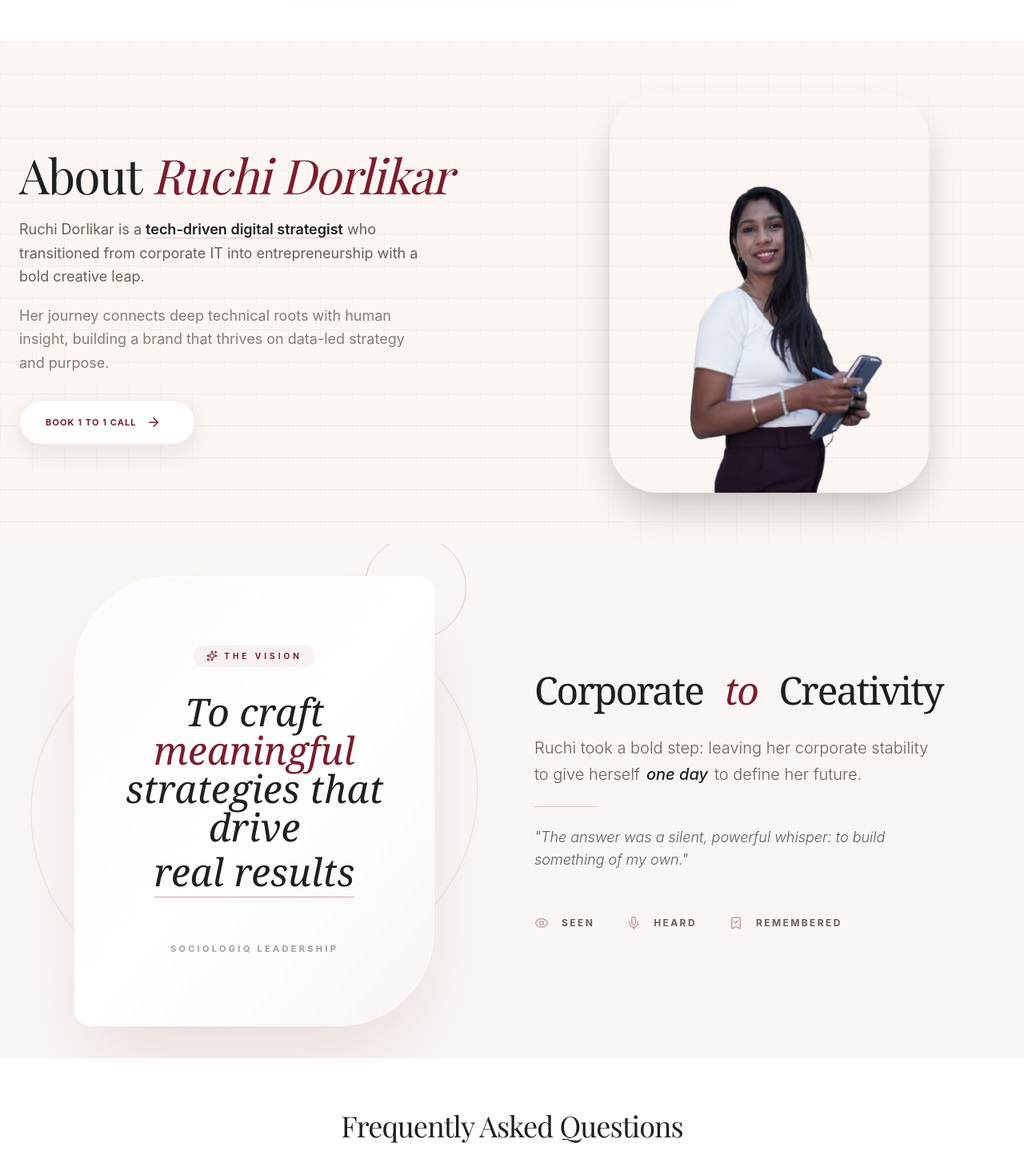
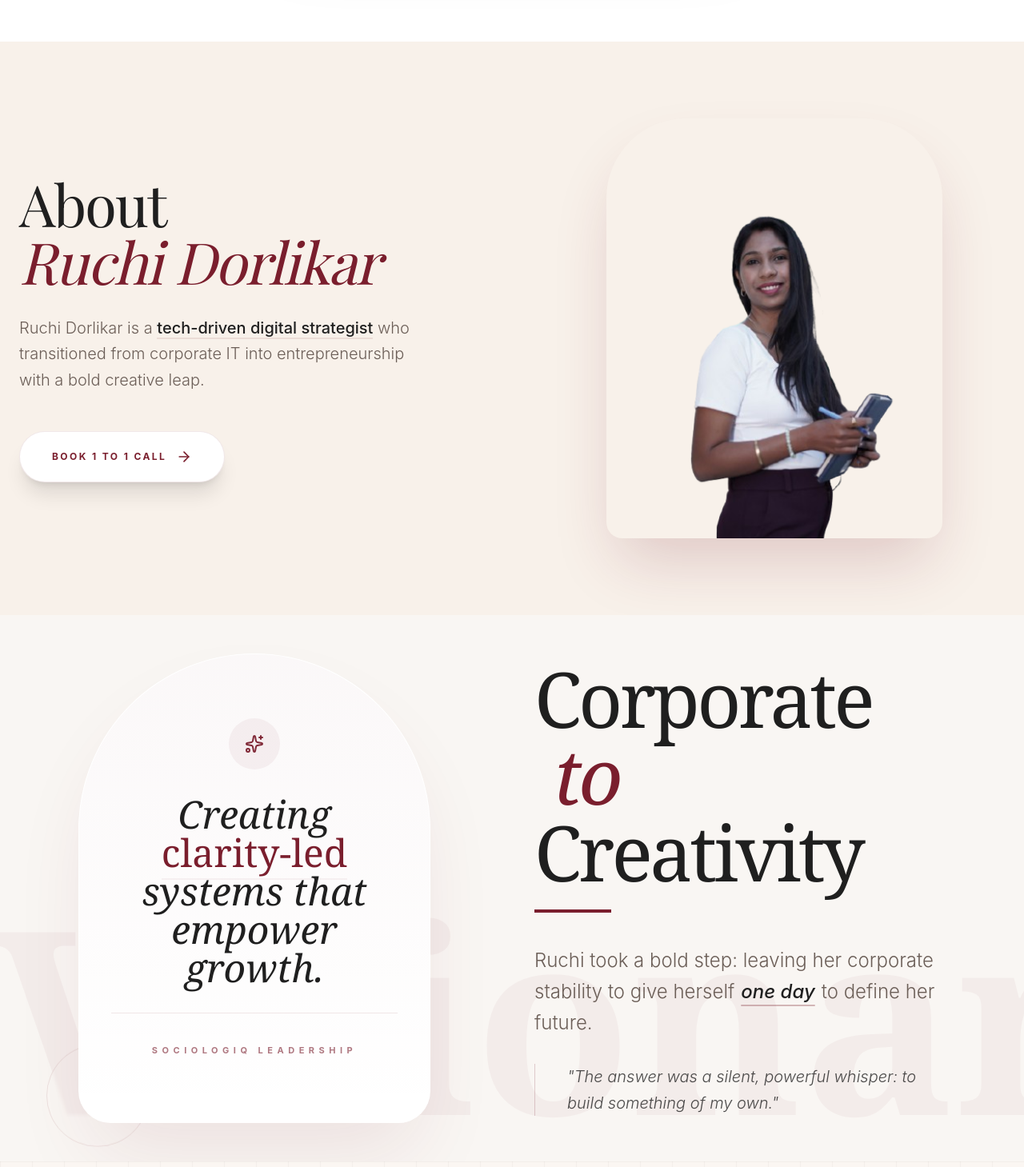
Before and after one commit to sociologiqdigital/Workshop-Website, a React (Vite) app in the folder client/: page /about in a window 1280 px wide. Shown: the part 540-1999 px from the top of the page at 80% size. Built offline with nearby package versions, Linux system fonts and the light colour scheme.

Commit message:
feat: enhance About and FAQ sections with improved animations and layout adjustments

```diff
--- a/client/src/component/pages/About.jsx
+++ b/client/src/component/pages/About.jsx
@@ -10,12 +10,21 @@ import PremiumCarousel from "./PremiumCarousel";
 
 export default function About({ onBookClick }) {
   const containerRef = useRef(null);
+  const visionRef = useRef(null);
+
   const { scrollYProgress } = useScroll({
     target: containerRef,
     offset: ["start end", "end start"],
   });
 
+  const { scrollYProgress: visionScroll } = useScroll({
+    target: visionRef,
+    offset: ["start end", "end start"],
+  });
+
   const imageY = useTransform(scrollYProgress, [0, 1], ["-10%", "10%"]);
+  const visionTextX = useTransform(visionScroll, [0, 1], ["10%", "-10%"]);
+  const floatY = useTransform(visionScroll, [0, 1], ["0%", "-15%"]);
 
   return (
     <div
@@ -24,59 +33,53 @@ export default function About({ onBookClick }) {
     >
       <PremiumCarousel />
 
-      {/* --- HERO SECTION --- */}
-      <section className="relative py-12 md:py-16 overflow-hidden grid-bg">
+      {/* --- HERO SECTION (Remains consistent) --- */}
+      <motion.section
+        initial={{ opacity: 0, y: 24 }}
+        whileInView={{ opacity: 1, y: 0 }}
+        transition={{ duration: 0.8, ease: "easeOut" }}
+        viewport={{ once: true, amount: 0.2 }}
+        className="relative py-12 md:py-24 overflow-hidden "
+      >
         <div className="max-w-7xl mx-auto px-6 relative">
-          <div className="grid grid-cols-1 lg:grid-cols-12 gap-10 lg:gap-14 items-center">
-            {/* TEXT CONTENT */}
-            <div className="lg:col-span-6 space-y-6 order-2 lg:order-1">
-              <header className="space-y-3">
-                <motion.div
-                  initial={{ opacity: 0, x: -20 }}
-                  whileInView={{ opacity: 1, x: 0 }}
-                  transition={{ duration: 0.6 }}
-                  className="flex items-center gap-3"
+          <div className="grid grid-cols-1 lg:grid-cols-12 gap-10 lg:gap-20 items-center">
+            <div className="lg:col-span-6 space-y-8 order-2 lg:order-1">
+              <header className="space-y-4">
+                <motion.h1
+                  initial={{ opacity: 0, y: 20 }}
+                  whileInView={{ opacity: 1, y: 0 }}
+                  className="font-heading text-5xl md:text-7xl text-dark leading-[1] tracking-tight"
                 >
-                  {/* <span className="h-px w-12 bg-primary/30" /> */}
-                </motion.div>
-
-                <h1 className="font-heading text-4xl md:text-5xl lg:text-6xl text-dark leading-[1.1] tracking-tight">
-                  About {""}
+                  About <br />
                   <span className="text-primary italic font-medium">
                     Ruchi Dorlikar
                   </span>
-                </h1>
+                </motion.h1>
               </header>
 
-              <div className="space-y-5 text-base md:text-lg text-muted/90 max-w-lg leading-relaxed">
+              <div className="space-y-6 text-lg md:text-xl text-muted/90 max-w-lg leading-relaxed font-light">
                 <p>
                   Ruchi Dorlikar is a{" "}
-                  <span className="text-dark font-semibold border-b border-primary/20">
+                  <span className="text-dark font-medium border-b-2 border-primary/10">
                     tech-driven digital strategist
                   </span>{" "}
                   who transitioned from corporate IT into entrepreneurship with
                   a bold creative leap.
                 </p>
-                <p className="opacity-80">
-                  Her journey connects deep technical roots with human insight,
-                  building a brand that thrives on data-led strategy and
-                  purpose.
-                </p>
               </div>
 
-              {/* WATER WAVE BUTTON */}
-              <div className="pt-2">
+              <div className="pt-4">
                 <motion.button
                   whileHover={{ scale: 1.02 }}
                   whileTap={{ scale: 0.98 }}
                   onClick={onBookClick}
-                  className="wave-button group relative h-[56px] min-w-[220px] overflow-hidden bg-white text-primary px-8 py-4 text-[11px] font-bold rounded-full transition-all shadow-soft border border-primary/10 hover:border-primary/30"
+                  className="wave-button group relative h-[64px] min-w-[240px] overflow-hidden bg-white text-primary px-10 py-4 text-[12px] font-bold rounded-full transition-all shadow-xl border border-primary/10"
                 >
-                  <span className="wave-text relative z-10 flex items-center gap-3 tracking-widest uppercase text-primary transition-colors group-hover:text-white">
+                  <span className="wave-text relative z-10 flex items-center gap-3 tracking-[0.2em] uppercase text-primary group-hover:text-white transition-colors duration-500">
                     Book 1 to 1 call
                     <ArrowRight
-                      size={18}
-                      className="wave-icon group-hover:translate-x-1 transition-transform"
+                      size={20}
+                      className="group-hover:translate-x-2 transition-transform duration-500"
                     />
                   </span>
                   <svg
@@ -93,25 +96,9 @@ export default function About({ onBookClick }) {
               </div>
             </div>
 
-            {/* HERO IMAGE */}
             <div className="lg:col-span-6 flex justify-center order-1 lg:order-2 relative">
-              <div className="absolute inset-0 bg-primary/5 rounded-full blur-3xl scale-75 -z-10" />
-              <div className="about-orbit" aria-hidden="true">
-                <svg viewBox="0 0 200 200">
-                  <defs>
-                    <path
-                      id="about-orbit-path"
-                      d="M 100,20 a 80,80 0 1,1 -0.1,0"
-                    />
-                  </defs>
-                  {/* <text>
-                    <textPath href="#about-orbit-path" startOffset="0%">
-                      Think • Digital • Act • Think • Digital • Act •
-                    </textPath>
-                  </text> */}
-                </svg>
-              </div>
-              <div className="relative z-10 w-full max-w-[400px] aspect-[4/5] rounded-[60px] overflow-hidden shadow-2xl">
+              <div className="absolute inset-0 bg-primary/5 rounded-full blur-[120px] scale-110 -z-10" />
+              <div className="relative z-10 w-full max-w-[420px] aspect-[4/5] rounded-[100px_100px_20px_20px] overflow-hidden shadow-[0_40px_80px_-15px_rgba(122,30,45,0.2)]">
                 <motion.img
                   style={{ y: imageY }}
                   src={AboutImg}
@@ -122,154 +109,170 @@ export default function About({ onBookClick }) {
             </div>
           </div>
         </div>
-      </section>
+      </motion.section>
 
-      {/* --- THE VISION SECTION --- */}
-      <section className="relative py-8 md:py-10 bg-[#F9F6F3] overflow-hidden">
-        {/* 1. Background Typography (The "V" for Vision) */}
-        {/* <div className="absolute top-1/2 left-0 -translate-y-1/2 -translate-x-1/4 select-none pointer-events-none">
-          <span className="text-[40rem] font-serif  text-primary/5 leading-none">
-            V
+      {/* --- THE VISION SECTION (RE-DESIGNED) --- */}
+      <motion.section
+        ref={visionRef}
+        className="relative py-10 md:py-12 bg-[#F9F6F3] overflow-hidden"
+        initial={{ opacity: 0, y: 24 }}
+        whileInView={{ opacity: 1, y: 0 }}
+        transition={{ duration: 0.8, ease: "easeOut" }}
+        viewport={{ once: true, amount: 0.2 }}
+      >
+        {/* Background Large Text Parallax */}
+        <motion.div
+          style={{ x: visionTextX }}
+          className="absolute top-1/2 left-0 -translate-y-1/2 select-none pointer-events-none z-0 opacity-[0.04]"
+        >
+          <span className="text-[8rem] md:text-[14rem] lg:text-[20rem] font-serif font-bold text-primary leading-none whitespace-nowrap">
+            Visionary
           </span>
-        </div> */}
+        </motion.div>
 
         <div className="max-w-7xl mx-auto px-6 relative z-10">
-          <div className="grid grid-cols-1 lg:grid-cols-12 gap-14 items-center">
-            {/* LEFT COLUMN: THE VISION PORTAL */}
+          <div className="grid grid-cols-1 lg:grid-cols-12 gap-10 lg:gap-14 items-center">
+            {/* LEFT COLUMN: THE ARCH PORTAL */}
             <div className="lg:col-span-6 relative">
               <motion.div
                 initial={{ opacity: 0, scale: 0.9 }}
                 whileInView={{ opacity: 1, scale: 1 }}
-                transition={{ duration: 1.2, ease: [0.22, 1, 0.36, 1] }}
-                className="relative aspect-[4/5] w-full max-w-[450px] mx-auto"
+                transition={{ duration: 1, ease: [0.22, 1, 0.36, 1] }}
+                className="relative w-full max-w-[440px] aspect-[3/4] mx-auto"
               >
-                {/* Subtle Animated Ring */}
+                {/* Rotating Text Orbit */}
                 <motion.div
                   animate={{ rotate: 360 }}
                   transition={{
-                    duration: 30,
+                    duration: 20,
                     repeat: Infinity,
                     ease: "linear",
                   }}
-                  className="absolute inset-0 border border-primary/10 rounded-full scale-110"
+                  className="absolute -inset-12 z-20 pointer-events-none"
+                >
+                  {/* <svg viewBox="0 0 200 200" className="w-full h-full">
+                    <path
+                      id="circlePath"
+                      d="M 100, 100 m -80, 0 a 80,80 0 1,1 160,0 a 80,80 0 1,1 -160,0"
+                      fill="transparent"
                     />
+                    <text className="text-[9px] md:text-[10px] uppercase tracking-[0.7em] font-bold fill-primary/40">
+                      <textPath href="#circlePath">
+                        Think • Digital • Act • Think • Digital • Act •
+                      </textPath>
+                    </text>
+                  </svg> */}
+                </motion.div>
 
-                {/* THE VISION CARD: Glassmorphism over a soft gradient */}
-                <div className="relative h-full w-full rounded-[120px] rounded-tr-[20px] rounded-bl-[20px] overflow-hidden bg-white shadow-[0_50px_100px_-20px_rgba(122,30,45,0.12)] border border-white flex flex-col items-center justify-center p-12 text-center group">
-                  {/* Internal Gradient Glow */}
-                  <div className="absolute inset-0 bg-gradient-to-br from-primary/5 via-transparent to-primary/10 opacity-50" />
+                {/* THE ARCH CARD */}
+                <div
+                  className="relative h-full w-full bg-white shadow-[0_50px_100px_-20px_rgba(122,30,45,0.1)] border border-white/50 overflow-hidden flex flex-col items-center justify-center p-8 md:p-10 text-center"
+                  style={{ borderRadius: "220px 220px 40px 40px" }}
+                >
+                  <div className="absolute inset-0 bg-gradient-to-b from-primary/[0.03] to-transparent" />
 
                   <div className="relative z-10 space-y-8">
-                    <div className="inline-flex items-center gap-2 px-4 py-1.5 bg-primary/5 rounded-full">
-                      <Sparkles
-                        size={14}
-                        className="text-primary animate-pulse"
-                      />
-                      <span className="text-[10px] uppercase tracking-[0.4em] font-bold text-primary">
-                        The Vision
-                      </span>
+                    <div className="w-16 h-16 bg-primary/5 rounded-full flex items-center justify-center mx-auto mb-4">
+                      <Sparkles className="text-primary w-6 h-6 animate-pulse" />
                     </div>
 
-                    <h3 className="font-serif italic text-3xl md:text-4xl lg:text-5xl text-dark leading-[1.15]">
-                      To craft <span className="text-primary">meaningful</span>{" "}
-                      strategies that drive <br />
-                      <span className="relative inline-block mt-2">
-                        real results
-                        <motion.span
-                          initial={{ width: 0 }}
-                          whileInView={{ width: "100%" }}
-                          transition={{ delay: 1, duration: 1 }}
-                          className="absolute left-0 -bottom-2 h-[1px] bg-primary/40"
-                        />
-                      </span>
+                    <h3 className="font-serif italic text-3xl md:text-4xl lg:text-5xl text-dark leading-[1.2]">
+                      Creating{" "}
+                      <span className="text-primary not-italic font-medium border-b-2 border-primary/5">
+                        clarity-led
+                      </span>{" "}
+                      systems that empower growth.
                     </h3>
 
-                    <div className="pt-8">
-                      <p className="text-[11px] font-bold tracking-[0.3em] uppercase text-muted/60">
+                    <div className="pt-8 border-t border-primary/10">
+                      <a
+                        href="https://sociologiq.in/"
+                        target="_blank"
+                        rel="noreferrer"
+                        className="text-[11px] font-bold tracking-[0.5em] uppercase text-primary/60 hover:text-primary transition-colors"
+                      >
                         SociologiQ Leadership
-                      </p>
+                      </a>
                     </div>
                   </div>
                 </div>
 
-                {/* Decorative Floating Element (Thin Line Circle) */}
+                {/* Parallax Floating Accent */}
                 <motion.div
-                  animate={{ y: [0, -20, 0] }}
-                  transition={{
-                    duration: 5,
-                    repeat: Infinity,
-                    ease: "easeInOut",
-                  }}
-                  className="absolute -top-10 -right-10 w-32 h-32 rounded-full border border-primary/20 backdrop-blur-sm -z-10"
+                  style={{ y: floatY }}
+                  className="absolute -bottom-10 -left-10 w-32 h-32 rounded-full border border-primary/10 backdrop-blur-[2px] -z-10 hidden md:block"
                 />
               </motion.div>
             </div>
 
             {/* RIGHT COLUMN: THE STORY */}
-            <div className="lg:col-span-6 space-y-8">
+            <div className="lg:col-span-6 space-y-12">
               <motion.div
-                initial={{ opacity: 0, x: 40 }}
+                initial={{ opacity: 0, x: 50 }}
                 whileInView={{ opacity: 1, x: 0 }}
                 transition={{ duration: 0.8 }}
-                className="space-y-8"
+                className="space-y-10"
               >
-                <div className="space-y-4">
-                  {/* <div className="flex items-center gap-3"> */}
-                    {/* <div className="h-[1px] w-8 bg-primary/30" /> */}
-                    {/* <span className="text-[11px] font-bold tracking-[0.3em] uppercase text-primary/80">
-                      The Journey
-                    </span> */}
-                  {/* </div> */}
-                  <h2 className="text-4xl md:text-5xl font-serif leading-[0.9] text-dark tracking-tighter">
-                    Corporate{" "}
-                    <span className="text-primary italic font-light mx-3 md:mx-4">
+                <div className="space-y-6">
+                  <h2 className="text-6xl md:text-8xl font-serif leading-[0.8] text-dark tracking-tighter">
+                    Corporate <br />
+                    <span className="text-primary italic font-light ml-6">
                       to
                     </span>{" "}
+                    <br />
                     Creativity
                   </h2>
+                  <div className="h-1 w-24 bg-primary" />
                 </div>
 
-                <div className="space-y-6 max-w-lg">
-                  <p className="text-xl text-muted font-light leading-relaxed">
+                <div className="space-y-8 max-w-lg">
+                  <p className="text-2xl text-muted font-light leading-relaxed">
                     Ruchi took a bold step: leaving her corporate stability to
                     give herself
-                    <span className="text-dark font-medium italic mx-2">
+                    <span className="text-dark font-medium italic mx-2 underline decoration-primary/30 underline-offset-8">
                       one day
                     </span>
                     to define her future.
                   </p>
-                  <div className="h-px w-20 bg-primary/20" />
-                  <p className="text-lg text-dark/70 italic font-light">
+
+                  <div className="relative pl-10 border-l border-primary/20">
+                    <p className="text-xl text-dark/80 italic font-light leading-relaxed">
                       "The answer was a silent, powerful whisper: to build
                       something of my own."
                     </p>
                   </div>
-              </motion.div>
+                </div>
 
-              {/* MINIMAL STATS ROW */}
-              <div className="flex flex-wrap gap-10 pt-6">
+                {/* PREMIUM STATS PIPS */}
+                {/* <div className="flex flex-wrap gap-8 pt-8">
                   {[
-                  { icon: <Eye size={18} />, label: "Seen" },
-                  { icon: <Mic size={18} />, label: "Heard" },
-                  { icon: <BookmarkCheck size={18} />, label: "Remembered" },
+                    { icon: <Eye size={20} />, label: "Seen" },
+                    { icon: <Mic size={20} />, label: "Heard" },
+                    { icon: <BookmarkCheck size={20} />, label: "Remembered" },
                   ].map((item, i) => (
-                  <div key={i} className="flex items-center gap-4">
-                    <div className="text-primary/40 group-hover:text-primary transition-colors">
+                    <motion.div
+                      key={i}
+                      whileHover={{ y: -5 }}
+                      className="flex items-center gap-4 group cursor-default"
+                    >
+                      <div className="w-12 h-12 rounded-full bg-white shadow-sm flex items-center justify-center text-primary/40 group-hover:text-primary group-hover:shadow-md transition-all duration-300">
                         {item.icon}
                       </div>
-                    <span className="text-[12px] font-bold tracking-[0.2em] uppercase text-muted">
+                      <span className="text-[11px] font-bold tracking-[0.3em] uppercase text-muted/60 group-hover:text-dark transition-colors">
                         {item.label}
                       </span>
-                  </div>
+                    </motion.div>
                   ))}
+                </div> */}
+              </motion.div>
             </div>
           </div>
         </div>
-        </div>
-      </section>
+      </motion.section>
+
       <FAQSection onBookClick={onBookClick} />
-      {/* --- TESTIMONIAL SECTION --- */}
-      <div className="py-10 md:py-14 border-t border-dark/5">
+
+      <div className="py-20 border-t border-dark/5 bg-white">
         <Testimonial />
       </div>
     </div>
--- a/client/src/component/pages/FaqSection.jsx
+++ b/client/src/component/pages/FaqSection.jsx
@@ -3,13 +3,13 @@ import { faqData } from "../data/FaqData";
 import FAQItem from "./FaqItem";
 
 export default function FAQSection({
-  className = "bg-surface py-14 md:py-16",
+  className = "bg-surface py-14 md:py-16 grid-bg",
   onBookClick,
 }) {
   const [openIndex, setOpenIndex] = useState(null);
 
   return (
-    <section id="faq" className={className} >
+    <section id="faq" className= {className}  >
       <div className="max-w-4xl mx-auto px-6">
         <h2 className="font-heading text-3xl md:text-4xl text-dark mb-8 text-center tracking-tight">
           Frequently Asked Questions
--- a/client/src/component/pages/Testimonial.jsx
+++ b/client/src/component/pages/Testimonial.jsx
@@ -23,7 +23,7 @@ export const Testimonial = () => {
       <div className="max-w-7xl mx-auto px-6">
         <div className="bg-primary/10 rounded-3xl p-6 md:p-8 grid grid-cols-1 md:grid-cols-2 gap-10 items-center">
           {/* LEFT SLIDER */}
-          <div className="relative min-h-[200px] md:min-h-[220px]">
+          <div className="relative h-[260px] md:h-[300px] flex flex-col items-center justify-center">
             <AnimatePresence mode="wait">
               <motion.div
                 key={activeTestimonial.id}
@@ -31,7 +31,7 @@ export const Testimonial = () => {
                 animate={{ opacity: 1, x: 0 }}
                 exit={{ opacity: 0, x: 40 }}
                 transition={{ duration: 0.6, ease: "easeInOut" }}
-                className="bg-white p-8 shadow-soft relative w-full max-w-md min-h-[180px] md:min-h-[210px]"
+                className="bg-white p-8 shadow-soft relative w-full max-w-md h-full overflow-hidden"
                 style={{
                   borderTopLeftRadius: "1.5rem",
                   borderBottomRightRadius: "1.5rem",
@@ -57,7 +57,7 @@ export const Testimonial = () => {
             </AnimatePresence>
 
             {/* Pagination dots */}
-            <div className="flex gap-2 mt-6">
+            <div className="flex gap-2 mt-6 justify-center w-full">
               {testimonialsData.map((_, index) => (
                 <button
                   key={index}
@@ -85,7 +85,6 @@ export const Testimonial = () => {
               working with us. Their stories reflect clarity, confidence, and
               sustainable growth.
             </p>
-
             {/* <button className="btn btn-secondary">Read More Reviews</button> */}
           </div>
         </div>
```
Lines whose indentation alone changed are shown as unchanged.
